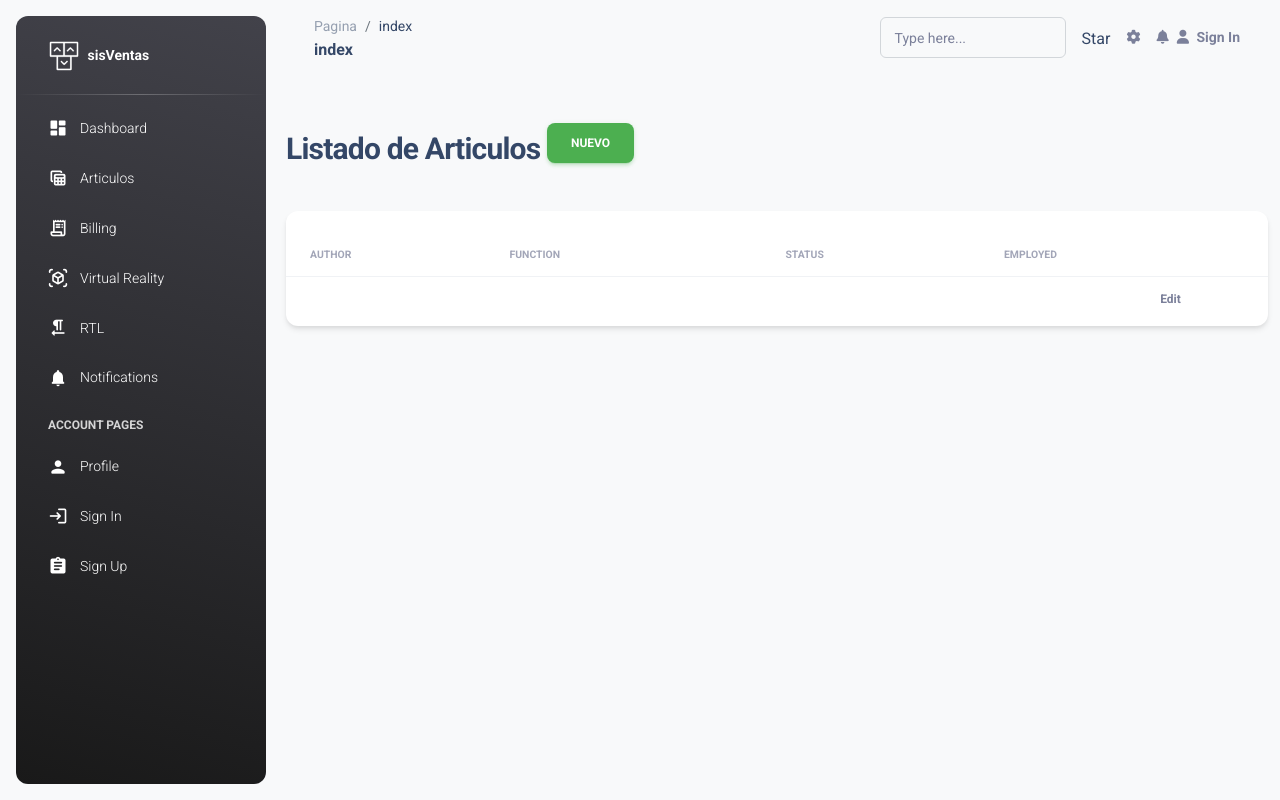
After one commit to william9706/sisVentas2, a Django app: page /articulo/index/ in a window 1280 px wide. The commit adds this page. Run offline with Django 4.2, Linux system fonts and the light colour scheme; data that the repository does not hold is empty; some libraries are stand-ins or nearby versions.

Commit message:
Modifica main.html y agrega la primera vista para lisatr articulos

```diff
--- a/config/urls.py
+++ b/config/urls.py
@@ -19,5 +19,5 @@ from django.urls import path, include
 
 urlpatterns = [
     path("admin/", admin.site.urls),
-    path('', include('sisVentas.articulo.urls'))
+    path('articulo/', include('sisVentas.articulo.urls'))
 ]
--- a/sisVentas/articulo/urls.py
+++ b/sisVentas/articulo/urls.py
@@ -1,6 +1,7 @@
 from django.urls import path, include
-from sisVentas.articulo.views import vista_index
+from sisVentas.articulo.views import vista_index, ListaArticulos
 
 urlpatterns = [
-    path("", view=vista_index, name="index")
+    path("", view=vista_index, name="index"),
+    path("index/", view=ListaArticulos.as_view(), name="listar_articulos")
 ]
--- a/sisVentas/articulo/views.py
+++ b/sisVentas/articulo/views.py
@@ -1,4 +1,6 @@
 from django.shortcuts import render
+from django.views.generic import ListView
+from sisVentas.articulo.models import Articulo
 
 # Create your views here.
 
@@ -7,3 +9,14 @@ def vista_index(request):
 
 
     return render(request, "main.html")
+
+
+
+class ListaArticulos(ListView):
+    """
+    Vista para listar articulos.
+    """
+    model = Articulo
+    template_name = "articulo/listar_articulos.html"
+    context_object_name = "listar_articulos"
+    paginate_by = 15
--- /dev/null
+++ b/sisVentas/templates/articulo/listar_articulos.html
@@ -0,0 +1,54 @@
+{% extends "main.html" %}
+{% block content %}
+
+<div class="container-fluid py-4">
+    <div class="row">
+        <div class="col-lg-8 col-md-8 col-sm-8 col-xs-12">
+        <h3>Listado de Articulos <a href=""><button class="btn btn-success">Nuevo</button></a>
+        </h3>
+
+        </div>
+    </div>
+    <div class="row">
+      <div class="col-12">
+        <div class="card my-4">
+          <div class="card-body px-0 pb-2">
+            <div class="table-responsive p-0">
+              <table class="table align-items-center mb-0">
+                <thead>
+                  <tr>
+                    <th class="text-uppercase text-secondary text-xxs font-weight-bolder opacity-7">Author</th>
+                    <th class="text-uppercase text-secondary text-xxs font-weight-bolder opacity-7 ps-2">Function</th>
+                    <th class="text-center text-uppercase text-secondary text-xxs font-weight-bolder opacity-7">Status</th>
+                    <th class="text-center text-uppercase text-secondary text-xxs font-weight-bolder opacity-7">Employed</th>
+                    <th class="text-secondary opacity-7"></th>
+                  </tr>
+                </thead>
+                <tbody>
+                  <tr>
+                    <td>
+
+                    </td>
+                    <td>
+
+                    </td>
+                    <td class="align-middle text-center text-sm">
+                    </td>
+                    <td class="align-middle text-center">
+                    </td>
+                    <td class="align-middle">
+                      <a href="javascript:;" class="text-secondary font-weight-bold text-xs" data-toggle="tooltip" data-original-title="Edit user">
+                        Edit
+                      </a>
+                    </td>
+                  </tr>
+
+                </tbody>
+              </table>
+            </div>
+          </div>
+        </div>
+      </div>
+    </div>
+
+{% endblock content %}
--- /dev/null
+++ b/sisVentas/templates/includes/import_css.html
@@ -0,0 +1,4 @@
+{% load static i18n %}
+<link href="{% static 'css/nucleo-icons.css' %}" rel="stylesheet" />
+<link href="{% static 'css/nucleo-svg.css' %}" rel="stylesheet" />
+<link id="pagestyle" href="{% static 'css/material-dashboard.css' %}" rel="stylesheet" />
--- /dev/null
+++ b/sisVentas/templates/includes/import_js.html
@@ -0,0 +1,6 @@
+{% load static i18n %}
+<script src="{% static 'js/core/popper.min.js'%}" ></script>
+<script src="{% static 'js/core/bootstrap.min.js' %}" ></script>
+<script src="{% static 'js/plugins/perfect-scrollbar.min.js' %}" ></script>
+<script src="{% static 'js/plugins/smooth-scrollbar.min.js' %}" ></script>
+<script src="{% static 'js/material-dashboard.min.js' %}"></script>
--- a/sisVentas/templates/main.html
+++ b/sisVentas/templates/main.html
@@ -12,15 +12,12 @@
     <!--     Fonts and icons     -->
     <link rel="stylesheet" type="text/css" href="https://fonts.googleapis.com/css?family=Roboto:300,400,500,700,900|Roboto+Slab:400,700" />
     <!-- Nucleo Icons -->
-    <link href="{% static 'css/nucleo-icons.css' %}" rel="stylesheet" />
-    <link href="{% static 'css/nucleo-svg.css' %}" rel="stylesheet" />
     <!-- Font Awesome Icons -->
     <script src="https://kit.fontawesome.com/42d5adcbca.js" crossorigin="anonymous"></script>
     <!-- Material Icons -->
     <link href="https://fonts.googleapis.com/icon?family=Material+Icons+Round" rel="stylesheet">
     <!-- CSS Files -->
-    <link id="pagestyle" href="{% static 'css/material-dashboard.css' %}" rel="stylesheet" />
-    <!-- Nepcha Analytics (nepcha.com) -->
+    {% include "includes/import_css.html" %}
     <!-- Nepcha is a easy-to-use web analytics. No cookies and fully compliant with GDPR, CCPA and PECR. -->
     <script defer data-site="YOUR_DOMAIN_HERE" src="https://api.nepcha.com/js/nepcha-analytics.js"></script>
     </head>
```
Also changed, not shown: other parts of sisVentas/templates/main.html (+1 -100 lines).
